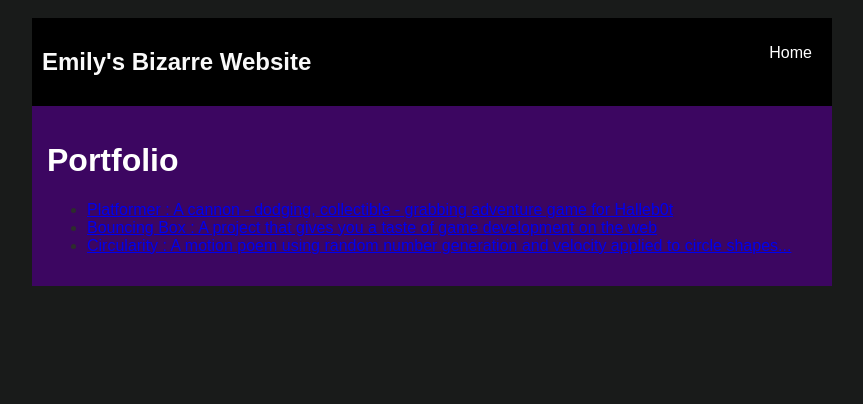
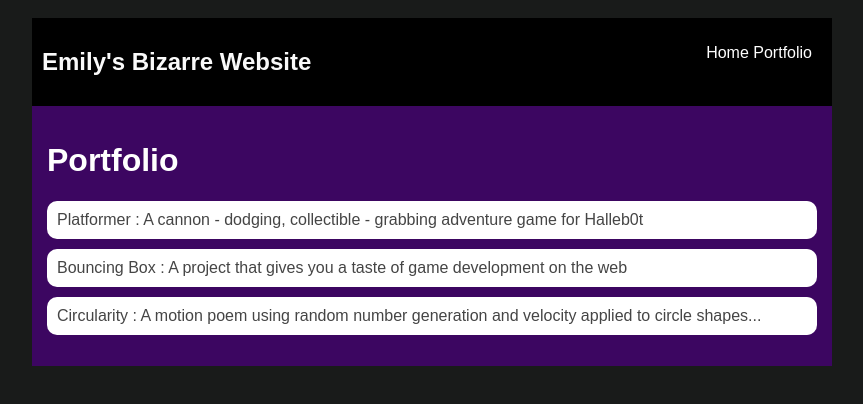
Before and after one commit to EmilyNiemand/Emily-Niemand, a plain HTML site: page portfolio.html in a window 1280 px wide. Shown: the whole page, without its empty margins (208-1071 px from the left). Drawn offline with Linux system fonts and the light colour scheme.

```diff
--- a/portfolio.html
+++ b/portfolio.html
@@ -88,12 +88,13 @@
                 <ul id ="nav-ul">
                     <li class="nav-li">
                         <a class="nav-a" href="index.html">Home</a>
+                        <a class= "nav-a" href="portfolio.html">Portfolio</a>
                     </li>
             </nav>
             <main>
                 <div class="content">
                     <h1>Portfolio</h1>
-                    <ul id="Portfolio">
+                    <ul id="portfolio">
                         <li><a href="projects/platformer/">Platformer : A cannon - dodging, collectible - grabbing adventure game for Halleb0t</a></li>
                         <li><a href="projects/bouncing-box/">Bouncing Box : A project that gives you a taste of game development on the web </a></li>
                         <li><a href="projects/circularity/">Circularity : A motion poem using random number generation and velocity applied to circle shapes...</a></li>
```
